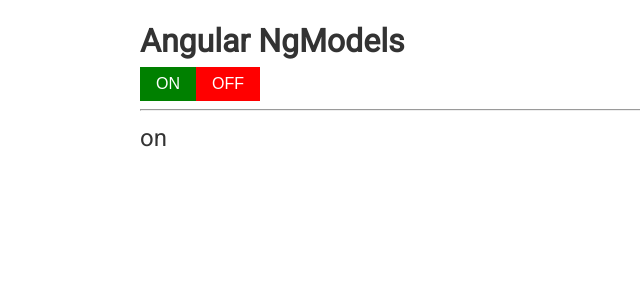
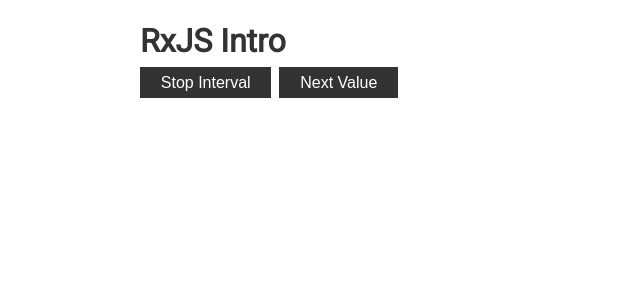
Before and after one commit to kravchyshyn/angular-basics, an Angular app: page / in a window 1280 px wide. Shown: the top 300 px of the page, without its empty margins (0-640 px from the left). Built offline with nearby package versions, Linux system fonts and the light colour scheme.

Commit message:
RxJS basic information

```diff
--- a/src/app/app.component.html
+++ b/src/app/app.component.html
@@ -1,13 +1,6 @@
 <div class="container">
-    <h1>Angular NgModels</h1>
+    <h1>RxJS Intro</h1>
 
-    <app-switch
-        [(ngModel)]="appState"
-        (ngModelChange)="handleChange()"
-    >
-    </app-switch>
-
-    <hr>
-
-    <p> {{ appState }}</p>
+    <button class="btn" (click)="stop()"> Stop Interval</button>
+    <button class="btn btn-danger" (click)="next()">Next Value</button>
 </div>
--- a/src/app/app.component.ts
+++ b/src/app/app.component.ts
@@ -1,4 +1,7 @@
 import {Component, OnInit} from '@angular/core';
+import {interval, Subscription, Observable, observable, Subject} from 'rxjs'
+
+// import {map, filter} from 'rxjs/operators'
 
 @Component({
     selector: 'app-root',
@@ -6,10 +9,86 @@
     styleUrls: ['./app.component.scss'],
 })
 
+
 export class AppComponent {
-    appState: string = 'on';
+    sub: Subscription
+    // stream$: Subject<void> = new Subject<void>()
+    stream$: Subject<number> = new Subject<number>()
 
-    handleChange() {
-        console.log(this.appState)
+    counter = 0
+
+    constructor() {
+        this.sub = this.stream$.subscribe((value) => {
+            console.log('Subscribe', value)
+        })
     }
-}1
+
+    stop() {
+        this.sub.unsubscribe();
+    }
+
+    next() {
+        this.counter++
+        this.stream$.next(this.counter)
+    }
+}
+
+// export class AppComponent {
+//     sub: Subscription
+//
+//     constructor() {
+//         const stream$ = new Observable(observer => {
+//             setTimeout(()=> {
+//                 observer.next(1)
+//             }, 1500)
+//
+//             setTimeout(()=> {
+//                 observer.complete()
+//             }, 1900)
+//
+//             setTimeout(()=> {
+//                 observer.error('Something went wrong')
+//             }, 2000)
+//
+//
+//             setTimeout(()=> {
+//                 observer.next(2 )
+//             }, 2500)
+//         })
+//
+//         this.sub = stream$
+//             .subscribe(value => { console.log(`Value ${value}`)},
+//                 (error) => console.log('error', error),
+//                 () => console.log('completed!')
+//         )
+//     }
+//
+//     stop() {
+//         this.sub.unsubscribe();
+//     }
+// }
+
+
+// export class AppComponent {
+//
+//     sub: Subscription
+//
+//     constructor() {
+//
+//         const intervalStream$ = interval(1000)
+//
+//         this.sub = intervalStream$
+//             .pipe(
+//                 filter((value) => value % 2 === 0),
+//                 map((value)=> `Mapped value ${value}`)
+//             )
+//             .subscribe((value => {
+//                 console.log(value)
+//             }))
+//
+//     }
+//
+//     stop() {
+//         this.sub.unsubscribe();
+//     }
+// }
--- a/src/app/app.module.ts
+++ b/src/app/app.module.ts
@@ -2,18 +2,15 @@
 import { NgModule } from '@angular/core';
 
 import { AppComponent } from './app.component';
-import {FormsModule, ReactiveFormsModule} from '@angular/forms';
-import { SwitchComponent } from './switch/switch.component';
+import {FormsModule} from '@angular/forms';
 
 @NgModule({
   declarations: [
     AppComponent,
-    SwitchComponent,
   ],
   imports: [
     BrowserModule,
       FormsModule,
-      ReactiveFormsModule
   ],
   providers: [],
   bootstrap: [AppComponent]
--- a/src/app/switch/switch.component.html
+++ /dev/null
@@ -1,4 +0,0 @@
-<div>
-    <button [class.active]= "state ==='on'" (click)="setState('on')">ON</button>
-    <button [class.active]= "state ==='off'"  (click)="setState('off')">OFF</button>
-</div>
--- a/src/app/switch/switch.component.scss
+++ /dev/null
@@ -1,17 +0,0 @@
-div {
-  display: inline-block;
-
-  button {
-    padding: 0.5rem 1rem;
-    font-size: 1rem;
-    color: #ffffff;
-    background: red;
-    border: none;
-    outline: none;
-
-    &.active {
-      background: green;
-    }
-  }
-
-}
--- a/src/app/switch/switch.component.ts
+++ /dev/null
@@ -1,43 +0,0 @@
-import {Component, forwardRef, Provider} from '@angular/core';
-import {ControlValueAccessor, NG_VALUE_ACCESSOR} from "@angular/forms";
-
-const VALUE_ACCESSOR: Provider = {
-    provide: NG_VALUE_ACCESSOR,
-    useExisting: forwardRef(() => SwitchComponent),
-    multi: true
-}
-
-@Component({
-    selector: 'app-switch',
-    templateUrl: './switch.component.html',
-    styleUrls: ['./switch.component.scss'],
-    providers: [VALUE_ACCESSOR]
-})
-export class SwitchComponent implements ControlValueAccessor {
-    state: string = 'off'
-
-    private onChange = (value: any) => {}
-
-
-    setState(state: string) {
-        this.state = state
-
-        this.onChange(this.state)
-    }
-
-
-    registerOnChange(fn: any): void {
-        this.onChange = fn
-    }
-
-    registerOnTouched(fn: any): void {
-    }
-
-    setDisabledState(isDisabled: boolean): void {
-    }
-
-    writeValue(state: string): void {
-
-        this.state = state
-    }
-}
```
